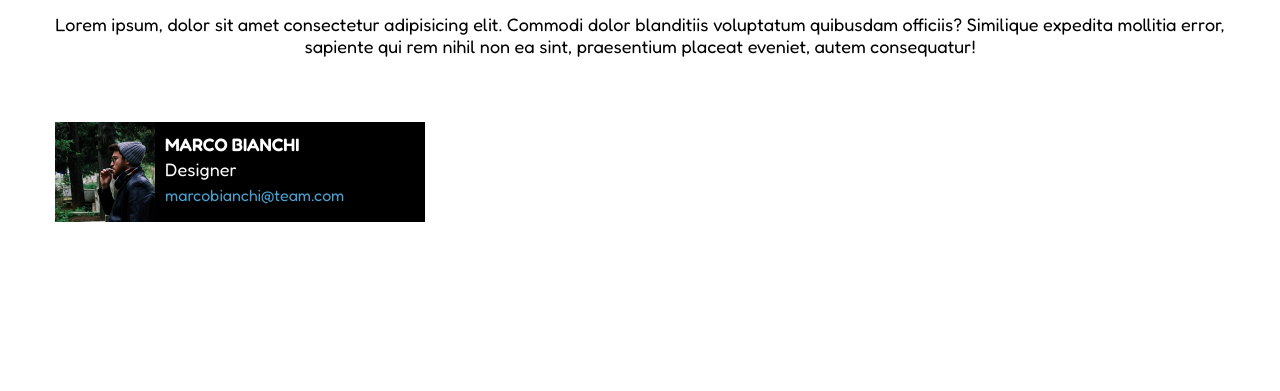
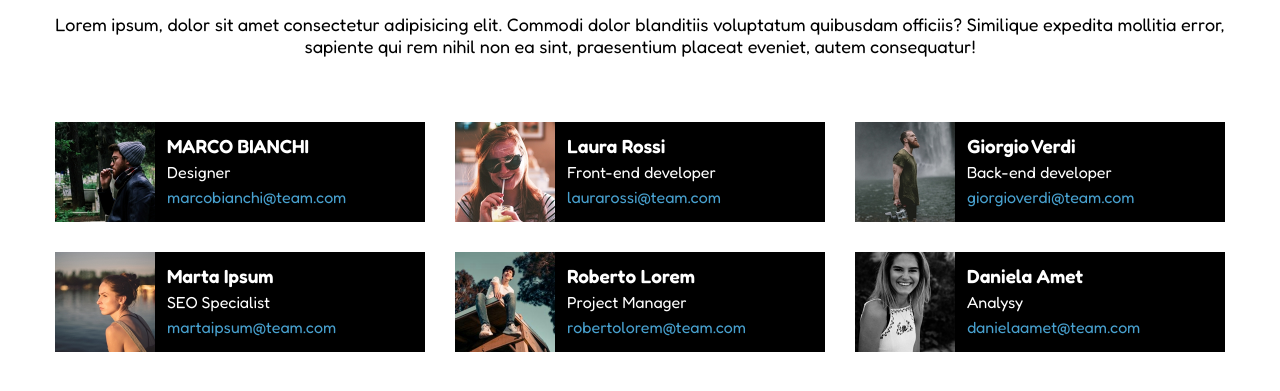
Before and after one commit to Fernweh99/html-css-float-cards, a plain HTML site: page index.html in a window 1280 px wide. Shown: the part 105-496 px from the top of the page. Drawn offline with Linux system fonts and the light colour scheme.

Commit message:
add main

```diff
--- a/css/style.css
+++ b/css/style.css
@@ -36,9 +36,7 @@ img {
 }
 
 /* Main */
-#introduction::after {
-    content: '';
-    display: block;
+#text-introduction-team {
     margin-bottom: 50px;
 }
 
@@ -51,7 +49,7 @@ img {
 .cards {
     float: left;
     background-color: black;
-    height: 100px;
+    min-height: 100px;
     width: calc(100% / 3 - 30px);
     margin: 15px;
 }
@@ -59,10 +57,9 @@ img {
 .info-colleague {
     float: left;
     color: white;
-    vertical-align: middle;
     text-align: left;
-    line-height: 25px;
-    padding: 10px;
+    padding: 12px;
+    line-height: 24px;
 }
 
 .mail {
@@ -73,4 +70,11 @@ img {
 
 .name {
     font-weight: 700;
+    font-size: 19px;
+    margin-bottom: 2px;
 }
+
+.role {
+    font-size: 16px;
+    vertical-align: middle;
+}
--- a/index.html
+++ b/index.html
@@ -24,7 +24,7 @@
       <!-- Contenuto principale -->
       <main>
         <section id="introduction">
-          <p>
+          <p id="text-introduction-team">
             Lorem ipsum, dolor sit amet consectetur adipisicing elit. Commodi
             dolor blanditiis voluptatum quibusdam officiis? Similique expedita
             mollitia error, sapiente qui rem nihil non ea sint, praesentium
@@ -41,6 +41,52 @@
                     <a href="mailto:marcobianchi@team.com" class="mail">marcobianchi@team.com</a>
                 </div>
             </div>
+            <div class="cards">
+                <img src="img/female1.png" alt="Foto Laura Rossi">
+                <div class="info-colleague">
+                    <p class="name">Laura Rossi</p>
+                    <p class="role">Front-end developer</p>
+                    <a href="mailto:laurarossi@team.com" class="mail">laurarossi@team.com</a>
+                </div>
+            </div>
+
+                <div class="cards">
+                    <img src="img/male2.png" alt="Foto Giorgio Verdi">
+                    <div class="info-colleague">
+                        <p class="name">Giorgio Verdi</p>
+                        <p class="role">Back-end developer</p>
+                        <a href="mailto:giorgioverdi@team.com" class="mail">giorgioverdi@team.com</a>
+                    </div>
+                </div>
+        </section>
+        <!-- II Riga carte informazioni sul team -->
+        <section class="clearfix">
+            <div class="cards">
+                <img src="img/female2.png" alt="Foto Marta Ipsum">
+                <div class="info-colleague">
+                    <p class="name">Marta Ipsum</p>
+                    <p class="role">SEO Specialist</p>
+                    <a href="mailto:martaipsum@team.com" class="mail">martaipsum@team.com</a>
+                </div>
+            </div>
+
+            <div class="cards">
+                <img src="img/male3.png" alt="Foto Roberto Lorem">
+                <div class="info-colleague">
+                    <p class="name">Roberto Lorem</p>
+                    <p class="role">Project Manager</p>
+                    <a href="mailto:robertolorem@team.com" class="mail">robertolorem@team.com</a>
+                </div>
+            </div>
+
+            <div class="cards">
+                <img src="img/female3.png" alt="Foto Daniela Amet">
+                <div class="info-colleague">
+                    <p class="name">Daniela Amet</p>
+                    <p class="role">Analysy</p>
+                    <a href="mailto:danielaamet@team.com" class="mail">danielaamet@team.com</a>
+                </div>
+            </div>
         </section>
       </main>
     </div>
```
